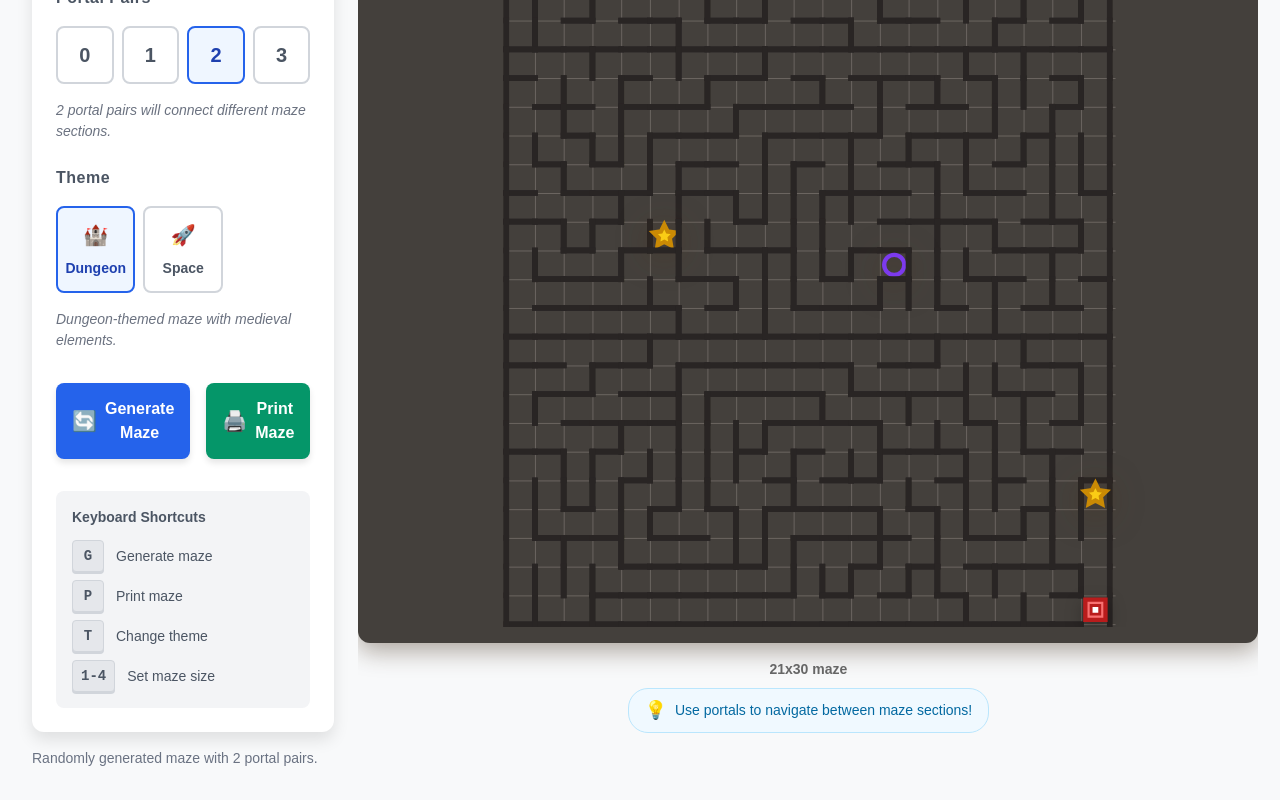
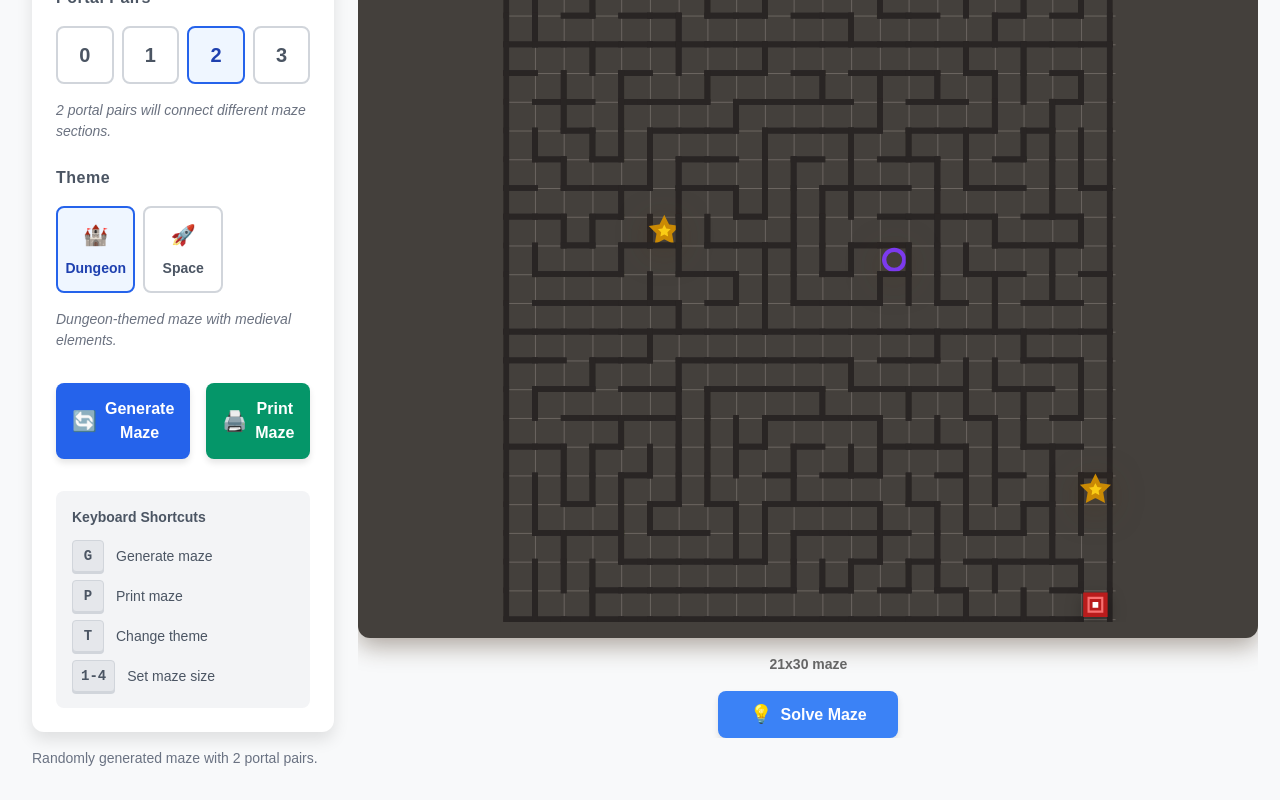
Before and after one commit to gosuhiman/get-lost, a Next.js app in the folder web/: page / in a window 1280 px wide. Shown: the part 324-1124 px from the top of the page. Built offline with nearby package versions, Linux system fonts and the light colour scheme.

Commit message:
feat: implement maze solving functionality in MazeGrid component, allowing users to visualize the solution path with enhanced button styling

```diff
--- a/web/src/components/MazeGrid/MazeGrid.tsx
+++ b/web/src/components/MazeGrid/MazeGrid.tsx
@@ -4,6 +4,8 @@ import React, { memo, useEffect, useState } from 'react';
 import { Cell } from '@/lib/maze/types';
 import styles from './styles.module.css';
 import { MazeTheme } from '@/app/page';
+import { findPath } from '@/lib/maze/solver';
+import { hasPortal, getPortalPair } from '@/lib/maze/portals';
 
 interface MazeGridProps {
   mazeData: Cell[][];
@@ -235,6 +237,8 @@ const MazeGrid: React.FC<MazeGridProps> = memo(({
 }) => {
   const [isDesktop, setIsDesktop] = useState(true);
   const [isPrinting, setIsPrinting] = useState(false);
+  const [showSolution, setShowSolution] = useState(false);
+  const [solutionPath, setSolutionPath] = useState<[number, number][]>([]);
   const colors = getThemeColors(theme);
 
   // Handle resize events to determine if we're on desktop or mobile
@@ -302,6 +306,33 @@ const MazeGrid: React.FC<MazeGridProps> = memo(({
       console.log(`MazeGrid received ${portalCount} portals`);
     }
   }, [mazeData]);
+
+  // Reset solution when maze data changes
+  useEffect(() => {
+    // When a new maze is generated, hide and clear the solution
+    setShowSolution(false);
+    setSolutionPath([]);
+  }, [mazeData]);
+
+  // Handle solution button click
+  const handleSolveMaze = () => {
+    if (!mazeData || !mazeData.length) return;
+
+    // If solution is already shown, just toggle visibility
+    if (showSolution) {
+      setShowSolution(false);
+      return;
+    }
+
+    // Calculate the solution path
+    const height = mazeData.length;
+    const width = mazeData[0].length;
+    const path = findPath(mazeData, 0, 0, width - 1, height - 1);
+
+    // Store and show the solution
+    setSolutionPath(path);
+    setShowSolution(true);
+  };
 
   if (!mazeData || !mazeData.length) {
     return (
@@ -391,6 +422,77 @@ const MazeGrid: React.FC<MazeGridProps> = memo(({
             </>
           )}
 
+          {/* Draw the solution path if it's visible */}
+          {showSolution && solutionPath.length > 1 && (
+            <g className={styles.solutionPath}>
+              {/* Draw path segments with appropriate colors */}
+              {solutionPath.map((point, index) => {
+                // Skip the last point as it won't have a "next" point to draw a line to
+                if (index === solutionPath.length - 1) return null;
+
+                const [x, y] = point;
+                const [nextX, nextY] = solutionPath[index + 1];
+
+                // Check if this segment involves teleportation (portal)
+                const isTeleport = hasPortal(mazeData, x, y) &&
+                  (() => {
+                    const portalPair = getPortalPair(mazeData, x, y);
+                    return portalPair && portalPair[0] === nextX && portalPair[1] === nextY;
+                  })();
+
+                const startX = x * cellSize + cellSize / 2;
+                const startY = y * cellSize + cellSize / 2;
+                const endX = nextX * cellSize + cellSize / 2;
+                const endY = nextY * cellSize + cellSize / 2;
+
+                return (
+                  <line
+                    key={`path-segment-${index}`}
+                    x1={startX}
+                    y1={startY}
+                    x2={endX}
+                    y2={endY}
+                    stroke={isTeleport
+                      ? (theme === 'dungeon' ? '#e879f9' : '#8b5cf6') // Purple for teleport
+                      : (theme === 'dungeon' ? '#fbbf24' : '#60a5fa') // Regular path color
+                    }
+                    strokeWidth={cellSize * 0.25}
+                    strokeLinecap="round"
+                    strokeDasharray={isTeleport ? '0' : cellSize * 0.5}
+                    strokeOpacity={isTeleport ? 1 : 0.8}
+                  />
+                );
+              })}
+
+              {/* Add dots at each waypoint */}
+              {solutionPath.map((point, index) => {
+                // Skip first and last points (start and end points)
+                if (index === 0 || index === solutionPath.length - 1) return null;
+
+                const [x, y] = point;
+                const pathX = x * cellSize + cellSize / 2;
+                const pathY = y * cellSize + cellSize / 2;
+
+                // Check if this point is on a portal
+                const isPortal = hasPortal(mazeData, x, y);
+
+                return (
+                  <circle
+                    key={`solution-point-${index}`}
+                    cx={pathX}
+                    cy={pathY}
+                    r={cellSize * 0.15}
+                    fill={isPortal
+                      ? (theme === 'dungeon' ? '#e879f9' : '#8b5cf6') // Purple for portal points
+                      : (theme === 'dungeon' ? '#fbbf24' : '#60a5fa') // Regular path color
+                    }
+                    strokeWidth="0"
+                  />
+                );
+              })}
+            </g>
+          )}
+
           {/* Draw the maze grid */}
           {mazeData.map((row, y) => (
             row.map((cell, x) => (
@@ -464,14 +566,26 @@ const MazeGrid: React.FC<MazeGridProps> = memo(({
           <span className={styles.mazeSizeInfo}>
             {width}x{height} maze
           </span>
-          {/* Only show on desktop */}
-          {isDesktop && (
-            <span className={styles.mazeInstructions}>
-              <span className={styles.mazeInstructionIcon}>💡</span>
-              Use portals to navigate between maze sections!
+
+          {/* Remove the portal instructions tooltip */}
+
+          {/* Solve button - hidden when printing, repositioned for visibility */}
+        </div>
+
+        {/* Solve button - positioned outside mazeInfo for better visibility */}
+        {!isPrinting && mazeData.length > 0 && (
+          <button
+            className={styles.solveButton}
+            onClick={handleSolveMaze}
+            aria-label="Solve Maze"
+            type="button"
+          >
+            <span className={styles.solveButtonIcon}>
+              {showSolution ? '🔍' : '💡'}
             </span>
-          )}
-        </div>
+            {showSolution ? 'Hide Solution' : 'Solve Maze'}
+          </button>
+        )}
       </div>
     </div>
   );
--- a/web/src/components/MazeGrid/styles.module.css
+++ b/web/src/components/MazeGrid/styles.module.css
@@ -137,18 +137,57 @@
 }
 
 .mazeInstructions {
-  display: flex;
-  align-items: center;
-  gap: 8px;
-  padding: 8px 16px;
-  background-color: #f0f9ff;
-  border-radius: 20px;
-  color: #0369a1;
-  border: 1px solid #bae6fd;
+  display: none;
 }
 
 .mazeInstructionIcon {
   font-size: 18px;
+}
+
+/* Solve button styling - updated to be more prominent */
+.solveButton {
+  margin-top: 16px;
+  padding: 10px 20px;
+  background-color: #3b82f6;
+  color: white;
+  border: none;
+  border-radius: 8px;
+  font-weight: 600;
+  cursor: pointer;
+  transition: background-color 0.3s, transform 0.2s;
+  box-shadow: 0 4px 6px rgba(0, 0, 0, 0.1);
+  font-size: 16px;
+  display: flex;
+  align-items: center;
+  justify-content: center;
+  gap: 8px;
+  width: 180px;
+  margin-left: auto;
+  margin-right: auto;
+}
+
+.solveButtonIcon {
+  font-size: 18px;
+}
+
+.solveButton:hover {
+  background-color: #2563eb;
+  transform: translateY(-1px);
+  box-shadow: 0 6px 8px rgba(0, 0, 0, 0.15);
+}
+
+.solveButton:active {
+  transform: translateY(1px);
+  box-shadow: 0 2px 4px rgba(0, 0, 0, 0.1);
+}
+
+/* Adjust button styles for theme */
+:global(.theme-space) .solveButton {
+  background-color: #6366f1;
+}
+
+:global(.theme-space) .solveButton:hover {
+  background-color: #4f46e5;
 }
 
 /* Media query for large screens to enhance desktop experience */
```
